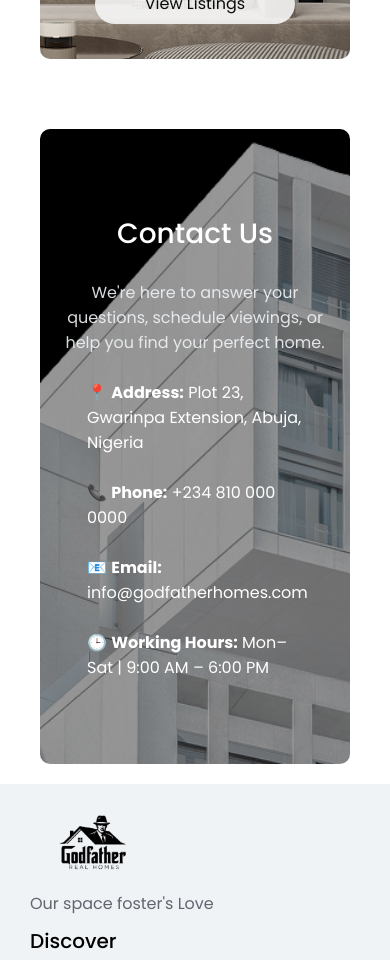
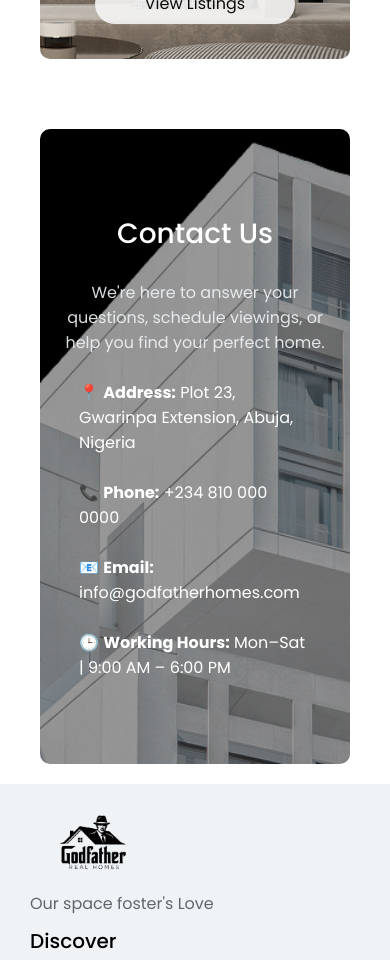
Before and after one commit to devNenye001/Godfather-Real-Homes, a React (Vite) app: page / in a window 390 px wide. Shown: the part 3660-4620 px from the top of the page. Built offline with nearby package versions, Linux system fonts and the light colour scheme.

Commit message:
did some styling

```diff
--- a/src/styles/landingpage.css
+++ b/src/styles/landingpage.css
@@ -5,8 +5,9 @@
   font-family: "Poppins", sans-serif;
 }
 
-body, html {
+html, body {
   overflow-x: hidden;
+  overflow-y: auto;
 }
 
 .nav {
@@ -444,7 +445,7 @@ body, html {
 @media screen and (max-width: 420px) {
 
 .classImg {
-  padding: 20px;
+  padding: 10px;
 }
 }
 
```
